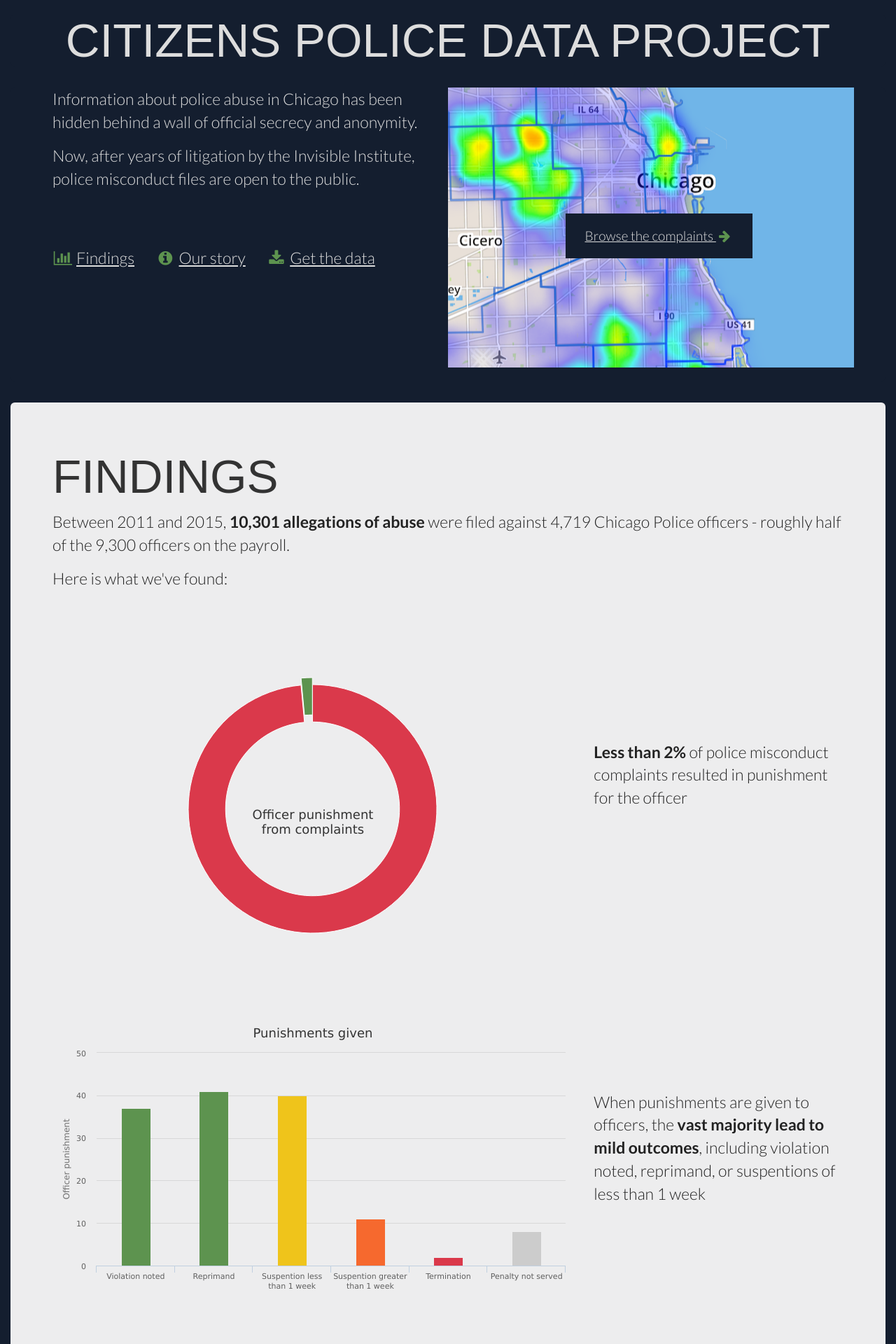
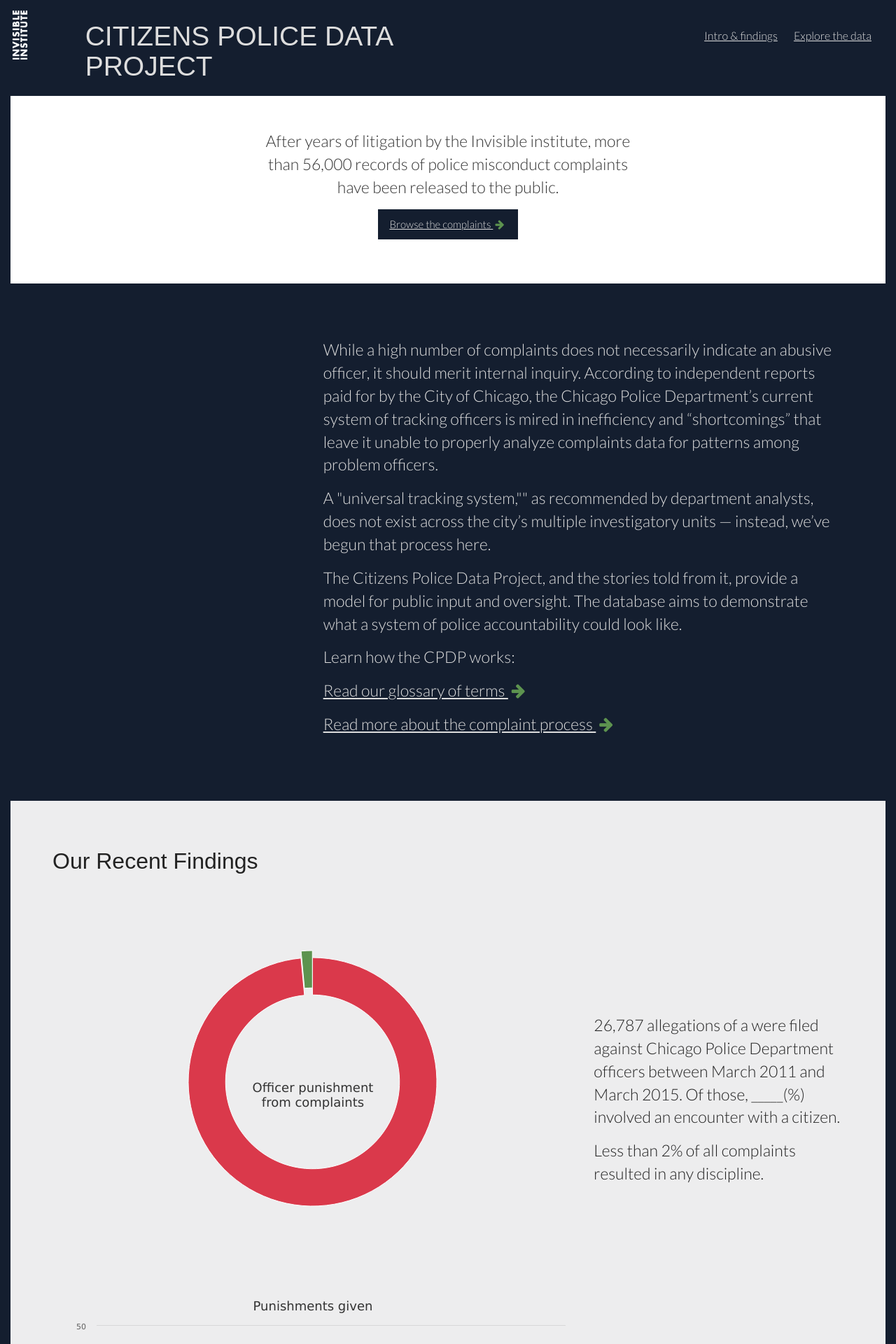
Before and after one commit to datamade/cpdb-splash, a Jekyll site: the page built from index.html, in a window 1280 px wide. Shown: the top 1920 px of the page at 70% size. Built offline with Jekyll 4.4.1, drawn with Linux system fonts in a browser that asks for light colours; nearby versions of some CDN libraries; some web fonts are replaced; some of the changed text lies outside the part shown.

Commit message:
round of changes based on meeting with rajiv and darryl

```diff
--- a/_layouts/default.html
+++ b/_layouts/default.html
@@ -96,12 +96,27 @@
 
 <body>
   <div class="container-fluid">
-    <div class='jumbotron' id='header'>
-      <div class='text-center'>
-        <h1>Citizens Police Data Project</h1>
-      </div>
+    <div id='header' class='row'>
+        <div class='col-sm-1'>
+          <img src='/images/ii-logo-transparent.png' alt='Invisible Institute' title='Invisible Institute' style='height: 80px;'/>
+        </div>
+        <div class='col-sm-6'>
+          <h1>Citizens Police Data Project</h1>
+        </div>
+        <div class='col-sm-5'>
+          <p id='main-nav' class='pull-right'>
+            <a href='http://cpdb.co'>Intro &amp; findings</a>
+            <a href='http://explore.cpdb.co'>Explore the data</a>
+          </p>
+        </div>
     </div>
     {{ content }}
+
+    <p class='text-center'><a href='http://invisible.institute/'><img style='width:150px;' src='/images/ii-logo-white.png' alt='Invisible Institute' title='Invisible Institute' /></a></p>
+
+    <p class='text-center'>
+      <a href='http://invisible.institute/subscribe/'>Join the Invisible Institute mailing list</a> | <a href='mailto:info@invisible.institute'>info@invisible.institute</a>
+    </p>
   </div>
 
   <script src="js/analytics_lib.js"></script>
--- a/css/custom.css
+++ b/css/custom.css
@@ -54,12 +54,12 @@
   color: #DDD;
 }
 
-h1, h2, .jumbotron h1, .jumbotron h2 {
+h1, .jumbotron h1 {
   font-family: 'San Francisco', sans-serif;
   text-transform: uppercase;
 }
 
-h3, h4, h5, .h3, .h4, .h5 {
+h2, h3, h4, h5, .h3, .h4, .h5 {
   font-family: 'San Francisco', sans-serif;
 }
 
@@ -87,13 +87,22 @@
 }
 
 #header {
-  padding-top: 0;
-  padding-bottom: 0;
+  padding-top: 10px;
+  padding-bottom: 10px;
 }
 
-#section-1 {
-  padding-top: 0;
-  padding-bottom: 20px;
+#main-nav {
+  margin-top: 30px;
+
+}
+
+#main-nav a {
+  padding-right: 20px;
+}
+
+#section-0 {
+  background: white;
+  color: #333;
 }
 
 #section-2, #section-5 {
@@ -110,11 +119,7 @@
 }
 
 #section-2 .row {
-  margin-bottom: 100px;
-}
-
-#chart-findings-3, #chart-findings-4 {
-  height: 300px;
+  margin-top: 100px;
 }
 
 div.dataTables_filter {
@@ -250,7 +255,7 @@
   height: 200px;
 }
 
-.btn, .btn-lg {
+.btn, .btn-lg, .container-fluid .jumbotron, .container .jumbotron {
   border-radius: 0;
 }
 
--- a/index.html
+++ b/index.html
@@ -3,47 +3,48 @@
 ---
 
 <div id="content" data-spy="scroll" data-target="#navbar">
+  <div id="section-0" class='jumbotron'>
+    <div class='row'>
+      <div class='col-sm-6 col-sm-offset-3 text-center'>
+        <p>
+          After years of litigation by the Invisible institute, more than 56,000 records of police misconduct complaints have been released to the public.
+        </p>
+
+        <p><a class='btn btn-inverse' href='http://explore.cpdb.co'>Browse the complaints <i class='fa fa-fw fa-arrow-right green'></i></a></p>
+      </div>
+    </div>
+  </div>
+
   <div id="section-1" class='jumbotron'>
     <div class='row'>
-      <div class='col-sm-6'>
-        <p>
-          Information about police abuse in Chicago has been hidden
-          behind a wall of official secrecy and anonymity.</p>
+      <div class='col-sm-8 col-sm-offset-4'>
+        <p>While a high number of complaints does not necessarily indicate an abusive officer, it should merit internal inquiry. According to independent reports paid for by the City of Chicago, the Chicago Police Department’s current system of tracking officers is mired in inefficiency and “shortcomings” that leave it unable to properly analyze complaints data for patterns among problem officers.</p>
 
-        <p>Now, after years of litigation by the Invisible Institute, police misconduct files are open to the public.</p>
+        <p>A "universal tracking system,"" as recommended by department analysts, does not exist across the city’s multiple investigatory units — instead, we’ve begun that process here.</p>
 
-        <p class='intro-links hidden-xs hidden-sm'><br /><br />
-          <i class='fa fa-fw fa-bar-chart green'></i> <a href='#section-2'>Findings</a>
-          <i class='fa fa-fw fa-info-circle green'></i> <a href='#section-3'>Our story</a>
-          <i class='fa fa-fw fa-download green'></i> <a href='#section-5'>Get the data</a>
-        </p>
-      </div>
-      <div class='col-sm-6' id='intro-img'>
-        <div class='col-sm-6 col-sm-offset-3'>
-          <a class='btn btn-inverse btn-lg' href='http://cpdb.co'>Browse the complaints <i class='fa fa-fw fa-arrow-right green'></i></a>
-        </div>
+        <p>The Citizens Police Data Project, and the stories told from it, provide a model for public input and oversight. The database aims to demonstrate what a system of police accountability could look like.</p>
+
+
+        <p>Learn how the CPDP works:</p>
+
+        <p><a href='/glossary.html'>Read our glossary of terms <i class='fa fa-fw fa-arrow-right green'></i></a></p>
+
+        <p><a href='#'>Read more about the complaint process <i class='fa fa-fw fa-arrow-right green'></i></a></p>
       </div>
     </div>
+  </div>
 
-
-  </div>
   <div id="section-2" class='jumbotron'>
-    <h1>Findings</h1>
-
-    <div class='row'>
-      <div class='col-sm-12'>
-        <p>Between 2011 and 2015, <strong>10,301 allegations of abuse</strong> were filed against 4,719 Chicago Police officers - roughly half of the 9,300 officers on the payroll.</p>
-
-        <p>Here is what we've found:</p>
-      </div>
-    </div>
+    <h2>Our Recent Findings</h2>
 
     <div class='row'>
       <div class='col-sm-8'>
         <div id='chart-findings-1'></div>
       </div>
       <div class='col-sm-4 chart-explainer'>
-        <p><strong>Less than 2%</strong> of police misconduct complaints resulted in punishment for the officer</p>
+        <p>26,787 allegations of a were filed against Chicago Police Department officers between March 2011 and March 2015. Of those, _____(%) involved an encounter with a citizen.</p>
+
+        <p>Less than 2% of all complaints resulted in any discipline.</p>
       </div>
     </div>
 
@@ -52,16 +53,18 @@
         <div id='chart-findings-5'></div>
       </div>
       <div class='col-sm-4 chart-explainer'>
-        <p>When punishments are given to officers, the <strong>vast majority lead to mild outcomes</strong>, including violation noted, reprimand, or suspentions of less than 1 week</p>
+        <p>When punishments are given to officers, the vast majority lead to the violation being noted, reprimand, or suspensions of less than one week.</p>
       </div>
     </div>
 
     <div class='row'>
-      <div class='col-sm-8'>
+      <div class='col-sm-12'>
         <div id='chart-findings-2'></div>
       </div>
-      <div class='col-sm-4 chart-explainer'>
-        <p>Most officers receive only a few complaints, but a handful have accrued over 10</p>
+      <div class='col-sm-8 col-sm-offset-2'>
+        <p>Complaints are disproportionately filed against a small subset of the Chicago Police Department.</p>
+
+        <p>Repeat officers—those with 10 or more complaints—make up 10% of the force but receive 30% of all complaints. They average 3.7 times as many complaints as the remaining 90% of officers.</p>
       </div>
     </div>
 
@@ -70,61 +73,65 @@
         <div id='chart-findings-3'></div>
       </div>
       <div class='col-sm-4 chart-explainer'>
-        <p>70% of all complaints come from African Americans</p>
-      </div>
-    </div>
+        <p>Black Chicagoans filed 61% of all complaints in the database, but make up only 25% of sustained complaints.</p>
 
-    <div class='row'>
-      <div class='col-sm-8'>
-        <div id='chart-findings-4'></div>
-      </div>
-      <div class='col-sm-4 chart-explainer'>
-        <p>When complaints are sustained, however, they disproportionately favor whites</p>
-      </div>
-    </div>
-
-    <div class='row'>
-      <div class='col-sm-8'>
-        <h2>Learn how the complaint process works</h2>
-
-        <p><a href='glossary.html'>Glossary of common terms</a></p>
-        <p><a href='#'>Complaints process overview</a></p>
+        <p>White Chicagoans––who made 21% of total complaints––account for 58% of proven complaints.</p>
       </div>
     </div>
 
   </div>
   <div id="section-3" class='jumbotron'>
-    <h1>Our story</h1>
+    <h2>Our story</h2>
     <div class='row'>
-      <div class='col-sm-8'>
+      <div class='col-sm-12'>
 
-        <p>Until 2014, information about police abuse in Chicago was hidden behind a wall of official secrecy. Today, thanks to the watershed decision Kalven v. City of Chicago, police misconduct files are open to the public. </p>
+        <h3>Stateway Gardens Litigation</h3>
+        <p>Ten years ago, Invisible Institute founder Jamie Kalven was reporting out of a vacant unit in Stateway Gardens—at the time one of the last remaining high rises from Chicago’s public housing projects—when a resident of the building, Diana Bond, was assaulted by a group of police officers. The officers who ransacked her home and harassed her were well known to the other residents of her building; their reputations for brutality had already earned them the nickname “The Skullcap Crew.”</p>
 
-        <p><a href='http://southsideweekly.com/seeing-the-invisible/' >Read how we did it <i class='fa fa-fw fa-arrow-right green'></i></a></p>
-      </div>
-      <div class='col-sm-4'>
-        <a href='#'><img src='/images/kalven-our-story.jpg' class='img-responsive img-thumbnail' alt='' title='' /></a>
+        <p><img src='/images/story-1.png' alt='' title='' class='img-responsive img-thumbnail' /></p>
+
+        <p>When Bond told Kalven of the encounter, he encouraged her to make an official complaint. At the time, complaints were investigated by the     Office of Professional Standards, in an office across the street from Stateway Gardens. Kalven also introduced Bond to Craig Futterman, an attorney with the police accountability project at the University of Chicago’s legal aid clinic. Futterman and Bond filed a civil rights lawsuit, and in the course of discovery, requested a list of the Chicago Police officers who have accumulated the most complaints. They received those documents, but under a protective order, sworn to secrecy. Bond went on to settle that case, but Kalven filed another lawsuit. He requested that the records of complaints against police officers be made available to the public. It was a case that went on for seven years. In 2014, litigation resulting from Kalven’s reporting on patterns of police abuse at Stateway Gardens gave rise to a watershed ruling: the Supreme of Court of Illinois agreed that records of police misconduct belong to the public.</p>
+
+
+
+        <h3>The Invisible Institute</h3>
+        <p>Another, almost unintended, result was the Invisible Institute, which grew into a journalistic production company on the South Side of Chicago working to enhance the capacity of civil society to hold public institutions accountable, develop strategies to expand and operationalize transparency, and make perspectives too often excluded from public discourse visible.</p>
+
+        <p><img src='/images/story-2.png' alt='' title='' class='img-responsive img-thumbnail' /></p>
+
+        <h3>Methodology</h3>
+        <p>The data compiled in this interactive platform are the result of three sets: the “Moore” database, which includes a partial list of police misconduct allegations from May 2002 – December 2008; the “Bond” database, which includes a partial list of misconduct allegations from May 2001 – May 2006; and a complete list of misconduct allegations from March 2011 – September 2015, made public as a result of Freedom of Information Act request.</p>
+
+        <h3>Next Steps</h3>
+        <p>The Citizens Police Data Project has collected more than 56,000 unique complaints but what’s at stake could prove to be a tidal wave of hidden information. The Fraternal Order of Police union has intervened in the city’s decision to turn over complaint data from 1967, effectively blocking public inquiry into those allegations through a temporary injunction. The city has appealed the injunction, and the Invisible Institute has filed an amicus brief in support of the city's position.</p>
+
+        <p>If the union prevails, the bulk of police disciplinary records will be destroyed. However, if we win—and we expect to—the city will, in effect, shed light on Chicago’s entire disciplinary database for the last half century.</p>
+
       </div>
     </div>
 
   </div>
 
   <div id="section-5" class='jumbotron'>
-    <h1>Get the data</h1>
+    <div class='row'>
+      <div class='col-sm-6'>
+        <h2>Get Updates</h2>
 
-    <p>
-      Transparency doesn’t happen on its own. It is up to us as citizens to exercise our right to this public information and act on it. To that end, we are making this data available to anyone who wants it. Drop us a line, and let's work together.
-    </p>
+        <p>Sign up for our mailing list for updates from the Invisible Institute and the Citizens Police Data Project.</p>
 
-    <p><a href='mailto:info@invisible.institute'><i class='fa fa-fw fa-envelope'></i> Contact us to get the data<i class='fa fa-fw fa-arrow-right green'></i></a></p>
+        <p><a href='http://invisible.institute/subscribe/'>Sign up for the Invisible Institute newsletter<i class='fa fa-fw fa-arrow-right green'></i></a></p>
+      </div>
+      <div class='col-sm-6'>
+        <h2>Download the Data</h2>
 
+        <p>
+          Are you a researcher, journalist, data professional or community member interested in analyzing the data? Sign up with your name, organization/affiliation and email address to request the full data files used in the Citizens Police Data Project.
+        </p>
+
+        <p><a href='mailto:info@invisible.institute'>Contact us to get the data<i class='fa fa-fw fa-arrow-right green'></i></a></p>
+      </div>
+    </div>
   </div>
-
-  <p class='text-center'><a href='http://invisible.institute/'><img style='width:150px;' src='/images/ii-logo-white.png' alt='Invisible Institute' title='Invisible Institute' /></a></p>
-
-  <p class='text-center'>
-    <a href='http://invisible.institute/subscribe/'>Join the Invisible Institute mailing list</a> | <a href='mailto:info@invisible.institute'>info@invisible.institute</a>
-  </p>
 </div>
 
 <script src="js/charts.js"></script>
```
Also changed, not shown: images/ii-logo-black-rotated.png (added), images/ii-logo-black.png, images/ii-logo-transparent.png (added), images/story-1.png (added), images/story-2.png (added).
